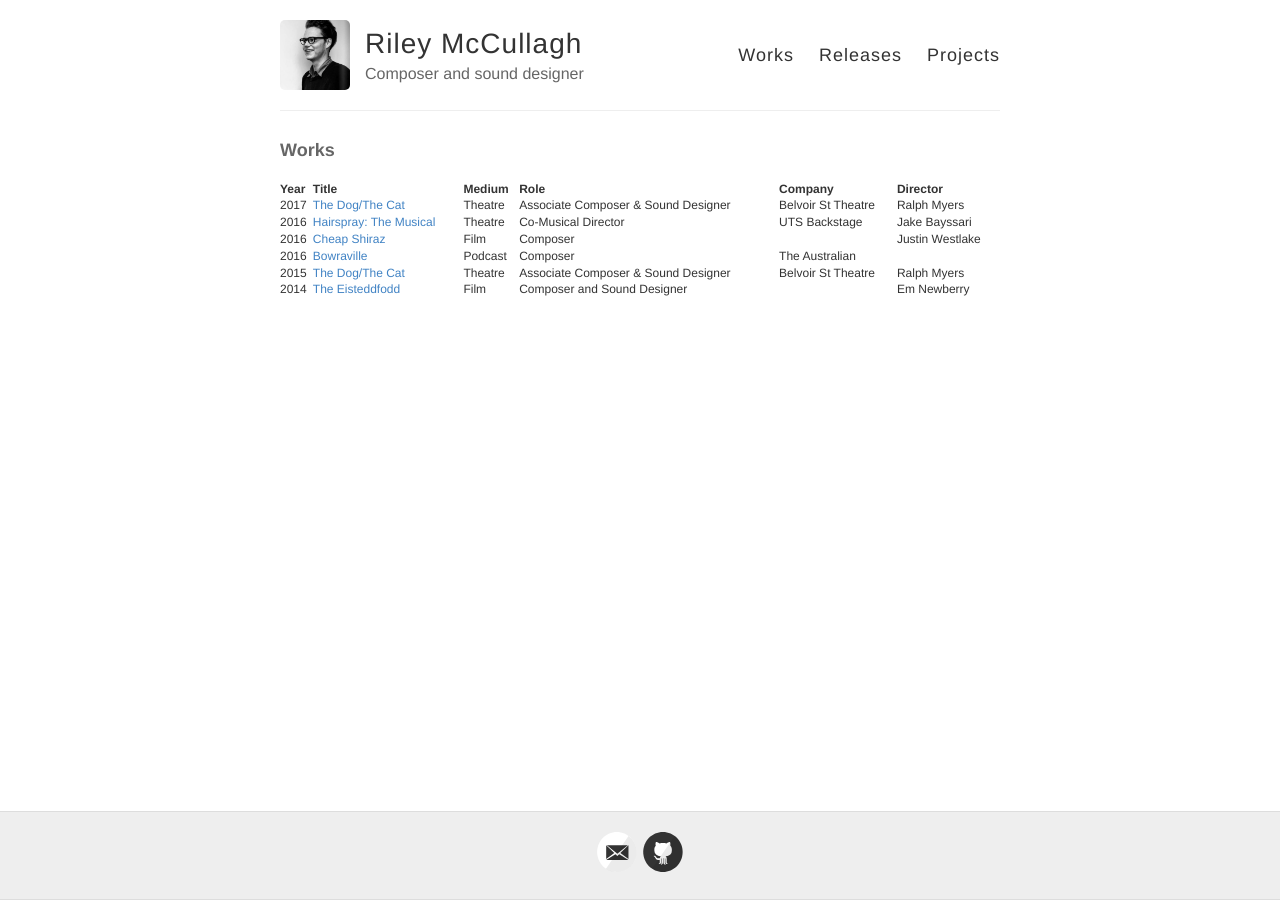
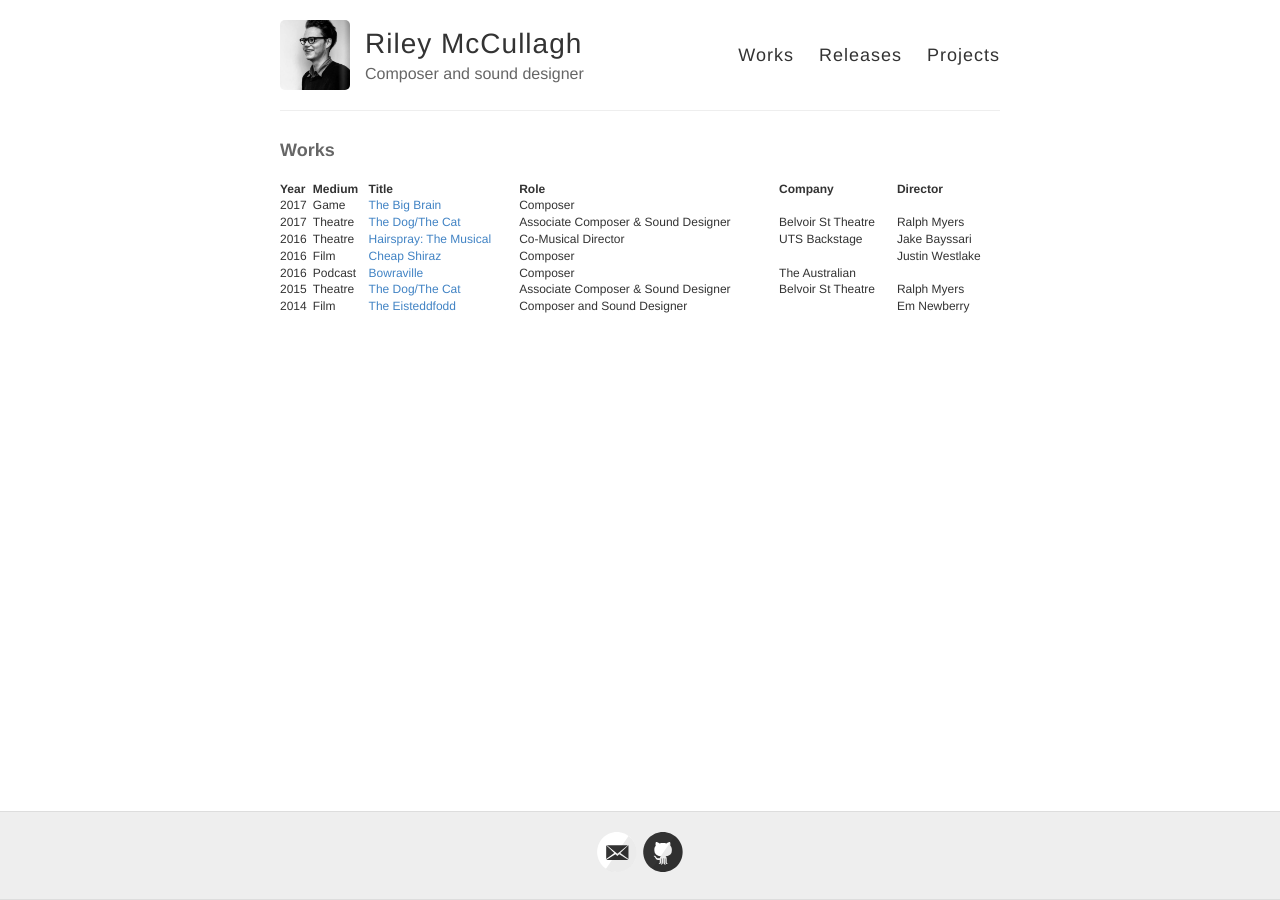
Before and after one commit to rileymccullagh/portfolio, a Jekyll site: the page built from docs/index.md, in a window 1280 px wide. Built offline with Jekyll 4.4.1, drawn with Linux system fonts in a browser that asks for light colours.

Commit message:
added brain

```diff
--- a/docs/index.md
+++ b/docs/index.md
@@ -5,11 +5,12 @@
 
 #### Works
 
-| Year | Title                                                          | Medium  | Role                                | Company            | Director        |
-| ---  | ---                                                            | ---     | ---                                 | ---                | ---             |
-| 2017 | [The Dog/The Cat](http://rileymccullagh.com/Cat-Dog/)          | Theatre | Associate Composer & Sound Designer | Belvoir St Theatre | Ralph Myers     |
-| 2016 | [Hairspray: The Musical](http://rileymccullagh.com/Hairspray/) | Theatre | Co-Musical Director                 | UTS Backstage      | Jake Bayssari   |
-| 2016 | [Cheap Shiraz](http://rileymccullagh.com/Cheap-Shiraz/)        | Film    | Composer                            |                    | Justin Westlake |
-| 2016 | [Bowraville](http://rileymccullagh.com/Bowraville/)            | Podcast | Composer                            | The Australian     |                 |
-| 2015 | [The Dog/The Cat](http://rileymccullagh.com/Cat-Dog/)          | Theatre | Associate Composer & Sound Designer | Belvoir St Theatre | Ralph Myers     |
-| 2014 | [The Eisteddfodd](https://vimeo.com/124471791)                 | Film    | Composer and Sound Designer         |                    | Em Newberry     |
+| Year | Medium  | Title                                                          | Role                                | Company            | Director        |
+| ---  | ---     | ---                                                            | ---                                 | ---                | ---             |
+| 2017 | Game    | [The Big Brain](http://rileymccullagh.com/The-Big-Brain/)      | Composer                            |                    |                 |
+| 2017 | Theatre | [The Dog/The Cat](http://rileymccullagh.com/Cat-Dog/)          | Associate Composer & Sound Designer | Belvoir St Theatre | Ralph Myers     |
+| 2016 | Theatre | [Hairspray: The Musical](http://rileymccullagh.com/Hairspray/) | Co-Musical Director                 | UTS Backstage      | Jake Bayssari   |
+| 2016 | Film    | [Cheap Shiraz](http://rileymccullagh.com/Cheap-Shiraz/)        | Composer                            |                    | Justin Westlake |
+| 2016 | Podcast | [Bowraville](http://rileymccullagh.com/Bowraville/)            | Composer                            | The Australian     |                 |
+| 2015 | Theatre | [The Dog/The Cat](http://rileymccullagh.com/Cat-Dog/)          | Associate Composer & Sound Designer | Belvoir St Theatre | Ralph Myers     |
+| 2014 | Film    | [The Eisteddfodd](https://vimeo.com/124471791)                 | Composer and Sound Designer         |                    | Em Newberry     |
```
